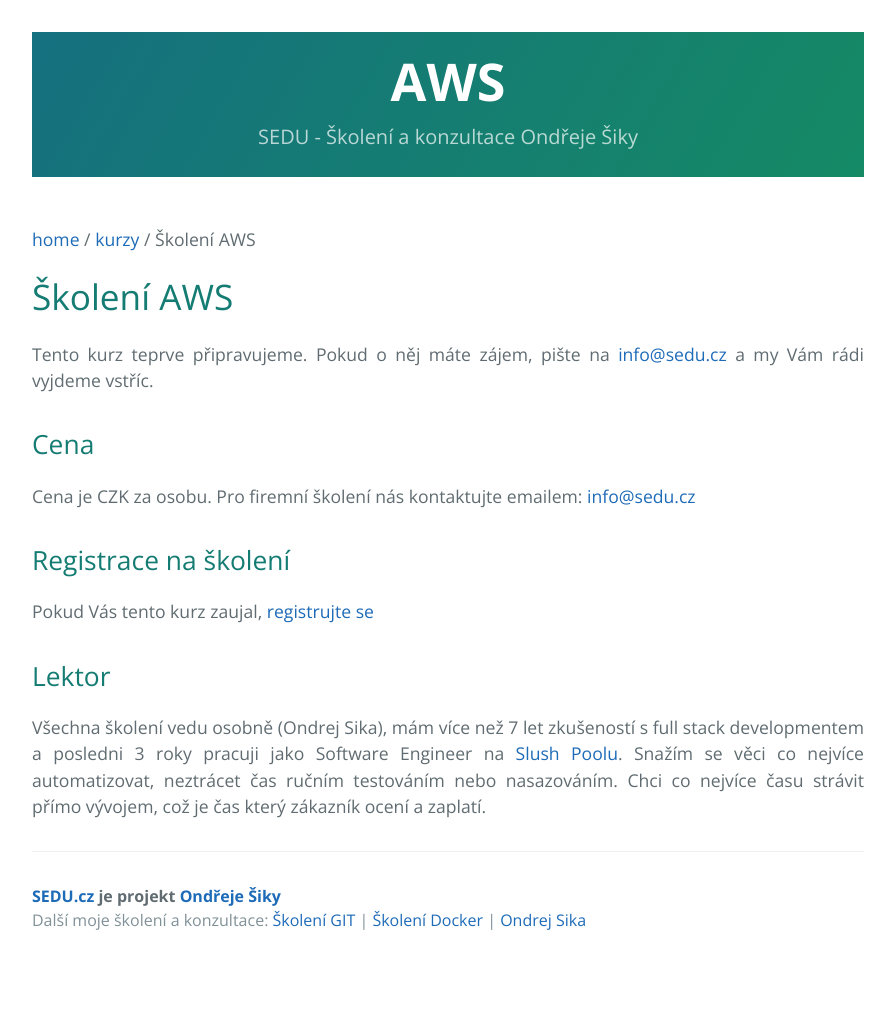
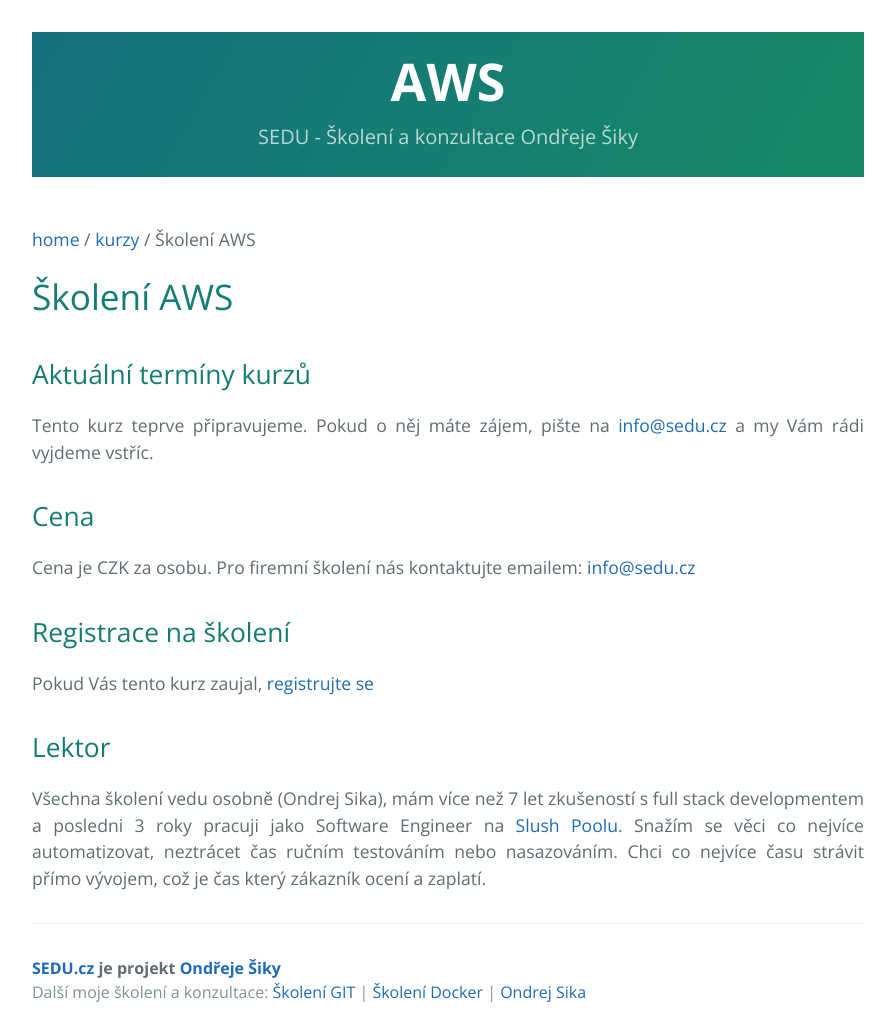
Before and after one commit to ondrejsika/sedu.cz, a Jekyll site: the page built from _course/aws.md, in a window 1280 px wide. Shown: the whole page, without its empty margins (192-1087 px from the left). Built offline with Jekyll 4.4.1, drawn with Linux system fonts in a browser that asks for light colours; before the commit the page ends 964 px from its top, so only the background shows below that.

Commit message:
add course info to event, add next events to course

```diff
--- a/_layouts/course.html
+++ b/_layouts/course.html
@@ -6,6 +6,16 @@ project_tagline: SEDU - Školení a konzultace Ondřeje Šiky
 <p><a href="/">home</a> / <a href="/kurzy">kurzy</a> / {{page.title}}</p>
 
 <h1>{{ page.title}}</h1>
+
+<h2>Aktuální termíny kurzů</h2>
+
+<ul>
+{% for event in site.event reversed %}
+    {% if event.is_actual and event.course contains page.course %}
+    <li><a href="{{event.url}}"><strong>{{event.title}}</strong></a> ({{event.for}}) - {{ event.date  | date: "%d. %m. %Y" }}, {{event.city}}</li>
+    {% endif %}
+{% endfor %}
+</ul>
 
 {{ content }}
 
--- a/_layouts/event.html
+++ b/_layouts/event.html
@@ -9,7 +9,11 @@ project_tagline: SEDU - Školení a konzultace Ondřeje Šiky
 
 {{ content }}
 
-
+{% for course in site.course %}
+    {% if course.course == page.course %}
+        {{ course.content }}
+    {% endif %}
+{% endfor %}
 
 <h3>Místo konání</h3>
 
```
